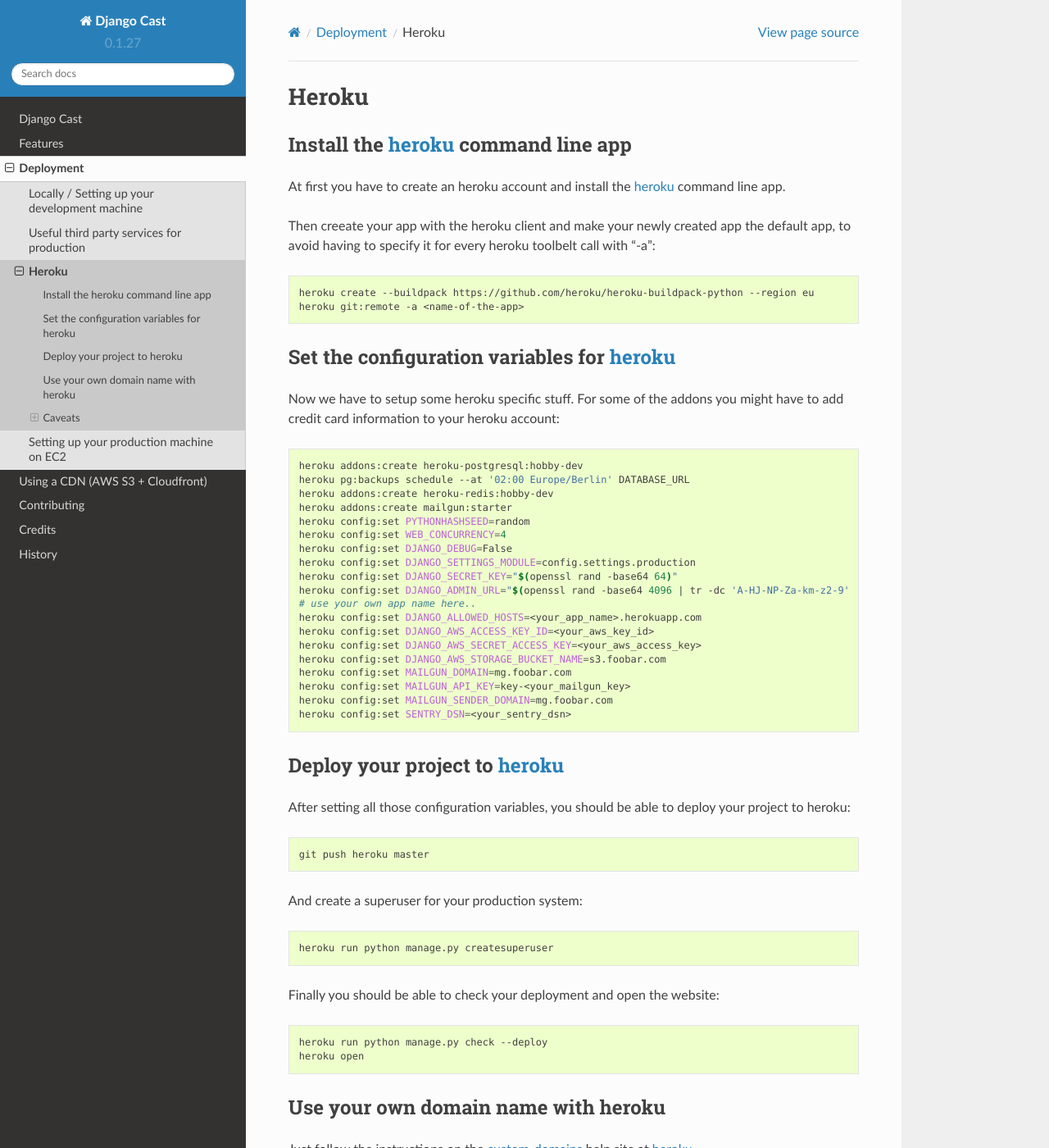
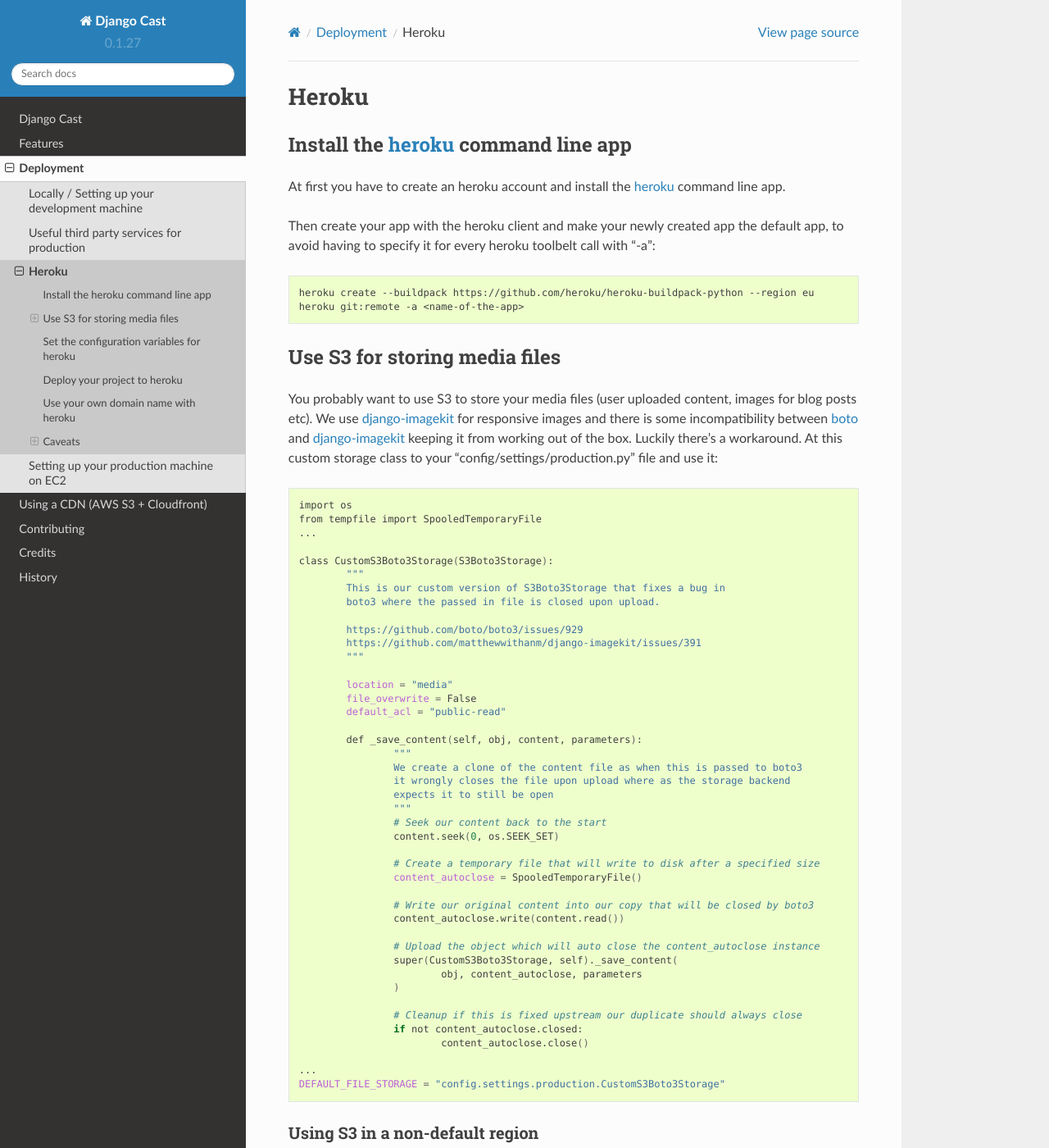
Before and after one commit to ephes/django-cast, a Sphinx documentation site: the page built from docs/heroku.rst, in a window 1280 px wide and 1400 px high. Shown: the whole window at 82% size. Built offline with Sphinx 7.4.7 and the Read the Docs theme 2.0.0, drawn with Linux system fonts in a browser that asks for light colours; some of the changed text lies outside the part shown.

Commit message:
added fix for S3 and imagekit + some additional config docs for S3 and cloudfront

```diff
--- a/docs/heroku.rst
+++ b/docs/heroku.rst
@@ -6,7 +6,7 @@
 
 At first you have to create an heroku account and install the heroku_ command line app.
 
-Then creeate your app with the heroku client and make your newly created app the default app,
+Then create your app with the heroku client and make your newly created app the default app,
 to avoid having to specify it for every heroku toolbelt call with "-a":
 
 
@@ -14,6 +14,85 @@
 
     heroku create --buildpack https://github.com/heroku/heroku-buildpack-python --region eu
     heroku git:remote -a <name-of-the-app>
+
+Use S3 for storing media files
+------------------------------
+
+You probably want to use S3 to store your media files (user uploaded content, images for blog
+posts etc). We use django-imagekit_ for responsive images and there is some incompatibility
+between boto_ and django-imagekit_ keeping it from working out of the box. Luckily there's a
+workaround. At this custom storage class to your "config/settings/production.py" file and use
+it:
+
+.. code-block:: shell
+
+	import os
+	from tempfile import SpooledTemporaryFile
+	...
+
+	class CustomS3Boto3Storage(S3Boto3Storage):
+		"""
+		This is our custom version of S3Boto3Storage that fixes a bug in
+		boto3 where the passed in file is closed upon upload.
+
+		https://github.com/boto/boto3/issues/929
+		https://github.com/matthewwithanm/django-imagekit/issues/391
+		"""
+
+		location = "media"
+		file_overwrite = False
+		default_acl = "public-read"
+
+		def _save_content(self, obj, content, parameters):
+			"""
+			We create a clone of the content file as when this is passed to boto3
+			it wrongly closes the file upon upload where as the storage backend
+			expects it to still be open
+			"""
+			# Seek our content back to the start
+			content.seek(0, os.SEEK_SET)
+
+			# Create a temporary file that will write to disk after a specified size
+			content_autoclose = SpooledTemporaryFile()
+
+			# Write our original content into our copy that will be closed by boto3
+			content_autoclose.write(content.read())
+
+			# Upload the object which will auto close the content_autoclose instance
+			super(CustomS3Boto3Storage, self)._save_content(
+				obj, content_autoclose, parameters
+			)
+
+			# Cleanup if this is fixed upstream our duplicate should always close
+			if not content_autoclose.closed:
+				content_autoclose.close()
+
+	...
+	DEFAULT_FILE_STORAGE = "config.settings.production.CustomS3Boto3Storage"
+
+
+Using S3 in a non-default region
+^^^^^^^^^^^^^^^^^^^^^^^^^^^^^^^^
+
+If you want to use S3 in the region "eu-central-1" you have to set some additional parameters
+in your "config/settings/production.py":
+
+.. code-block:: shell
+
+	AWS_AUTO_CREATE_BUCKET = True
+	AWS_S3_REGION_NAME = 'eu-central-1'  # if your region differs from default
+	AWS_S3_SIGNATURE_VERSION = 's3v4'
+	AWS_S3_FILE_OVERWRITE = True
+
+Using cloudfront as CDN
+^^^^^^^^^^^^^^^^^^^^^^^
+
+If you want to deliver your media files via cloudfront there's an additional option you'll
+have to set:
+
+.. code-block:: shell
+
+	AWS_S3_CUSTOM_DOMAIN = env('CLOUDFRONT_DOMAIN')
 
 Set the configuration variables for heroku_
 -------------------------------------------
@@ -86,17 +165,10 @@
 a cloudfront distribution etc. but using whitebox to serve static files worked out of
 the box.
 
-MEDIA_ROOT
-^^^^^^^^^^
-MEDIA_ROOT in S3 wont work at the moment. I used a fork of django-imagekit where I
-fixed an issue with S3 and always used my fork and forgot to create a pull request
-for django-imagekit_. I didn't manage to get my fork installed on heroku_ because
-django-cast requires django-imagekit so even if I put it in requirements/base.txt
-it get's overwritten. Bad karma from not creating a PR in time is bad.
-
 SSL
 ^^^
-You need to upload certificates to heroku. Quite cumbersome.
+You need to upload certificates to heroku_. Quite cumbersome.
 
 .. _`heroku`: https://devcenter.heroku.com/articles/getting-started-with-python
 .. _`django-imagekit`: https://github.com/matthewwithanm/django-imagekit
+.. _`boto`: https://boto3.amazonaws.com/v1/documentation/api/latest/index.html
```
